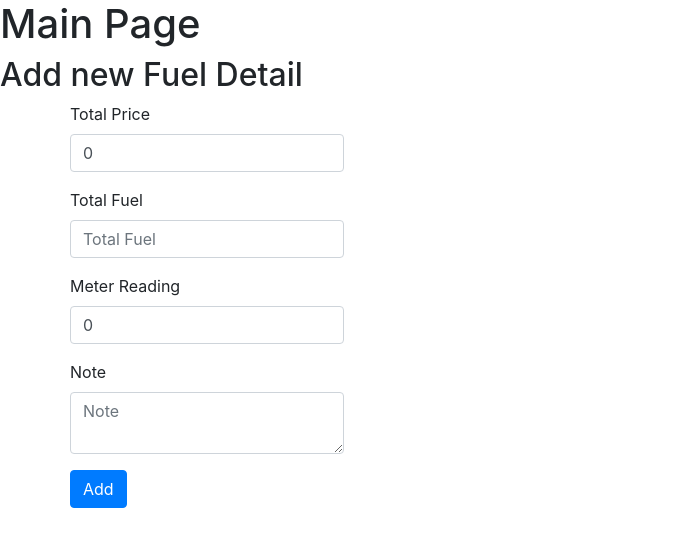
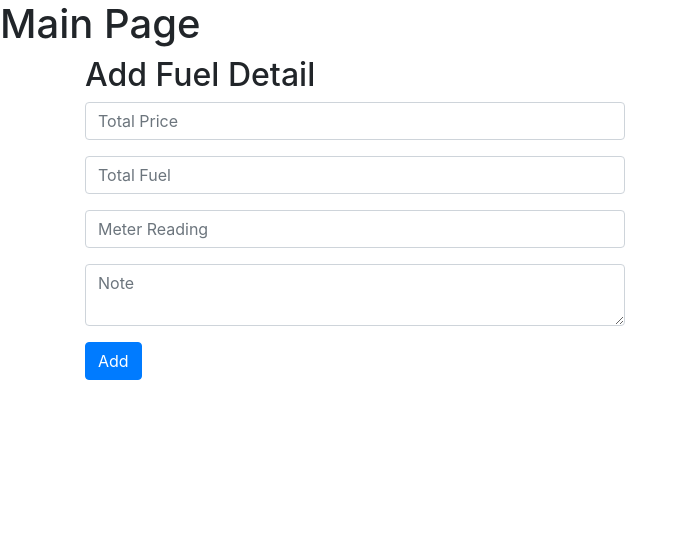
Before and after one commit to sagarworlds/FuelManagementAngular, an Angular app: page /add in a window 1280 px wide. Shown: the top 546 px of the page, without its empty margins (0-687 px from the left). Built offline with nearby package versions, Linux system fonts and the light colour scheme.

Commit message:
add with validation

```diff
--- a/src/app/app.module.ts
+++ b/src/app/app.module.ts
@@ -1,6 +1,6 @@
 import { BrowserModule } from '@angular/platform-browser';
 import { NgModule } from '@angular/core';
-import { FormsModule, ReactiveFormsModule } from '@angular/forms';
+import { ReactiveFormsModule } from '@angular/forms';
 import { HttpClientModule } from '@angular/common/http';
 
 import { AppRoutingModule } from './app-routing.module';
@@ -18,7 +18,7 @@ import { FuelAddComponent } from './fuel/fuel-add/fuel-add.component';
     BrowserModule,
     AppRoutingModule,
     HttpClientModule,
-    FormsModule
+    ReactiveFormsModule
   ],
   providers: [],
   bootstrap: [AppComponent]
--- a/src/app/fuel/_modal/fuel-detail-modal.ts
+++ b/src/app/fuel/_modal/fuel-detail-modal.ts
@@ -1,4 +1,4 @@
-interface FuelDetail {
+interface IFuelDetail {
   Id: number;
   UserId: number;
   MeterReading: number;
@@ -8,3 +8,15 @@ interface FuelDetail {
   CreatedAt: Date;
   ModifiedAt: Date;
 }
+export class FuelDetail {
+  // constructor(public Id, public UserId, public MeterReading: number,
+  //   public TotalPrice: number,
+  //   public AddedFuel: number,
+  //   public Note: string,
+  //   public CreatedAt: Date,
+  //   public ModifiedAt: Date) { }
+
+  public constructor(init?: Partial<IFuelDetail>) {
+    Object.assign(this, init);
+  }
+}
--- a/src/app/fuel/_service/fuel.service.ts
+++ b/src/app/fuel/_service/fuel.service.ts
@@ -2,6 +2,7 @@ import { Injectable } from '@angular/core';
 import { Observable } from 'rxjs';
 import { HttpClient } from '@angular/common/http';
 import { environment } from 'src/environments/environment.prod';
+import { FuelDetail } from '../_modal/fuel-detail-modal';
 
 
 @Injectable({
@@ -10,7 +11,7 @@ import { environment } from 'src/environments/environment.prod';
 export class FuelService {
   APIBaseURL = environment.APIBaseURL;
 
-  constructor(private http:HttpClient) { }
+  constructor(private http: HttpClient) { }
   save(oFuelDetail: FuelDetail): Observable<any> {
     debugger;
     const apiURL = `${this.APIBaseURL}/FuelDetail/Save`;
--- a/src/app/fuel/fuel-add/fuel-add.component.html
+++ b/src/app/fuel/fuel-add/fuel-add.component.html
@@ -1,29 +1,34 @@
-<h2>Add new Fuel Detail</h2>
 <div class="container">
   <div class="row">
-    <form>
+    <form class="col-md-6" novalidate [formGroup]="fuelAddForm" (ngSubmit)="onSubmit()">
+      <h2>Add Fuel Detail</h2>
       <div class="form-group">
-        <label> Total Price</label>
-        <input type="number" class="form-control" name="TotalPrice" [(ngModel)]="fueldetail.TotalPrice" placeholder="Total Price"/>
+        <div class="alert alert-danger"
+          [hidden]="fuelAddForm.controls.TotalPrice.valid || fuelAddForm.controls.TotalPrice.pristine">
+          Total Price is required
+        </div>
+        <input type="number" class="form-control" name="TotalPrice" formControlName="TotalPrice"
+          placeholder="Total Price" required />
+      </div>
+      <div class="alert alert-danger"
+        [hidden]="fuelAddForm.controls.AddedFuel.valid || fuelAddForm.controls.AddedFuel.pristine">
+        Total Fuel is required
       </div>
       <div class="form-group">
-        <label> Total Fuel</label>
-        <input type="number" class="form-control" name="AddedFuel" [(ngModel)]="fueldetail.AddedFuel" placeholder="Total Fuel"/>
+        <input type="number" class="form-control" name="AddedFuel" formControlName="AddedFuel" placeholder="Total Fuel"
+          required />
       </div>
       <div class="form-group">
-        <label> Meter Reading</label>
-        <input type="number" class="form-control" name="MeterReading" [(ngModel)]="fueldetail.MeterReading" placeholder="Meter Reading" />
+        <input type="number" class="form-control" name="meterReading" formControlName="MeterReading"
+          placeholder="Meter Reading" required />
       </div>
       <div class="form-group">
-          <label> Note</label>
-          <textarea  class="form-control" name="Note" [(ngModel)]="fueldetail.Note" placeholder="Note" ></textarea>
-        </div>
+        <textarea class="form-control" name="Note" formControlName="Note" placeholder="Note"></textarea>
+      </div>
       <div class="form-group">
-
-        <input type="button" class="btn btn-primary" value="Add" (click)="save()" />
+        <input type="submit" class="btn btn-primary" value="Add" />
       </div>
     </form>
-
   </div>
 
 </div>
--- a/src/app/fuel/fuel-add/fuel-add.component.ts
+++ b/src/app/fuel/fuel-add/fuel-add.component.ts
@@ -1,5 +1,7 @@
 import { Component, OnInit } from '@angular/core';
 import { FuelService } from '../_service/fuel.service';
+import { FormGroup, FormControl, FormBuilder, Validators } from '@angular/forms';
+import { FuelDetail } from '../_modal/fuel-detail-modal';
 
 @Component({
   selector: 'app-fuel-add',
@@ -7,20 +9,32 @@ import { FuelService } from '../_service/fuel.service';
   styleUrls: ['./fuel-add.component.css']
 })
 export class FuelAddComponent implements OnInit {
-   fueldetail: FuelDetail = { AddedFuel: '', MeterReading: 0, TotalPrice: 0, UserId: 1, Note: '' };
+
+  fuelAddForm = new FormGroup({
+    AddedFuel: new FormControl('', Validators.required),
+    MeterReading: new FormControl('', Validators.required),
+    TotalPrice: new FormControl('', Validators.required),
+    UserId: new FormControl(1),
+    Note: new FormControl()
+  });
+  newFuelDetail: FuelDetail;
+
   constructor(private _service: FuelService) { }
+
 
   ngOnInit() {
 
   }
 
-  save() {
-    debugger;
-    this._service.save(this.fueldetail).subscribe(res => {
-      debugger;
-      this.fueldetail = res;
-      console.log(this.fueldetail);
-    });
+  onSubmit() {
+    if (this.fuelAddForm.valid) {
+      this.newFuelDetail = new FuelDetail(this.fuelAddForm.value);
+      console.log(this.newFuelDetail);
+      this._service.save(this.newFuelDetail).subscribe(res => {
+        debugger;
+        console.log(res);
+        this.fuelAddForm.reset();
+      });
+    }
   }
-
 }
```
Also changed, not shown: 1 other file (tests, documents, lock files or other folders). Lines whose indentation alone changed are shown as unchanged.
